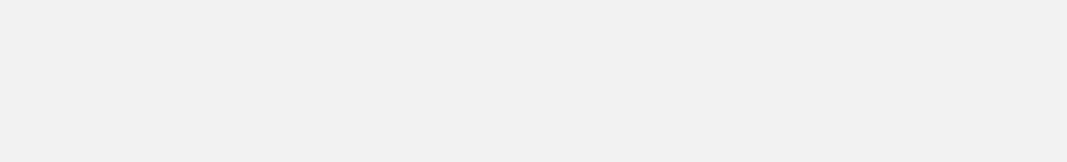
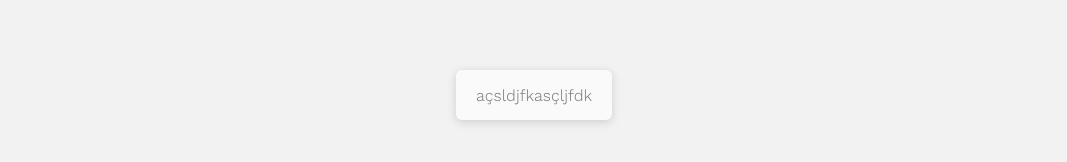
Before and after one commit to Gustavodacrvi/bancao, a Svelte app in the folder front/: page / in a window 1280 px wide. Shown: the part 630-792 px from the top of the page, without its empty margins (106-1173 px from the left). Built offline with nearby package versions, Linux system fonts and the light colour scheme.

Commit message:
toast design

```diff
--- a/front/src/App.svelte
+++ b/front/src/App.svelte
@@ -3,6 +3,7 @@
 
   import NavBar from './components/Navigation/NavBar.svelte'
   import Popup from './components/Popup/Popup.svelte'
+  import Toast from './components/Toast.svelte'
 
   import Router from 'svelte-spa-router'
 
@@ -15,6 +16,7 @@
 </style>
 
 <Popup/>
+<Toast/>
 
 <NavBar/>
 <Router {routes}/>
--- /dev/null
+++ b/front/src/components/Toast.svelte
@@ -0,0 +1,26 @@
+
+<script>
+
+
+
+</script>
+
+
+  <div class="Toast card rb shadow">
+    <span>açsldjfkasçljfdk</span>
+  </div>
+
+<style>
+
+.Toast {
+  position: fixed;
+  bottom: 0;
+  left: 50%;
+  transform: translate(-50%,-50px);
+  height: 50px;
+  display: flex;
+  align-items: center;
+  padding: 0 20px;
+}
+
+</style>
```
